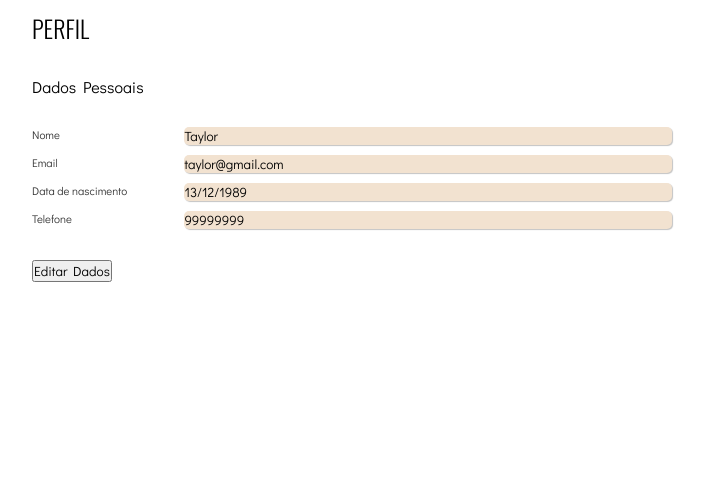
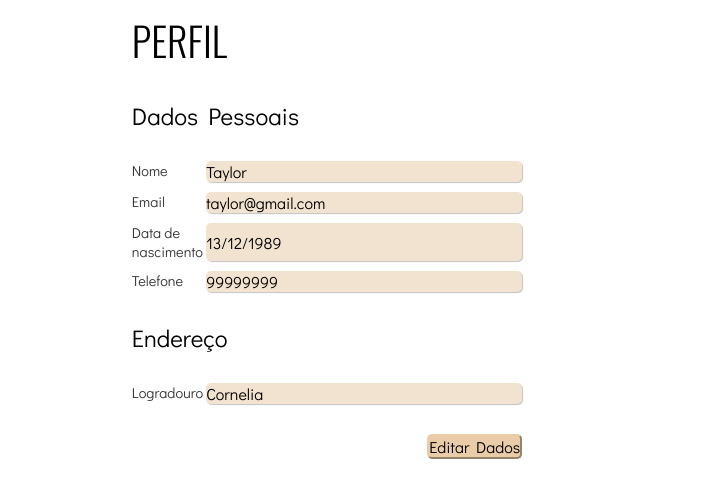
Before and after one commit to PedroGiacomin/life-joias, a React (Create React App) app: page /perfil in a window 1280 px wide. Shown: the top 498 px of the page, without its empty margins (288-992 px from the left). Built offline with nearby package versions, Linux system fonts and the light colour scheme.

Commit message:
Mudei um pouco as áreas de input e o botao de editar

```diff
--- a/src/pages/Perfil/Perfil.css
+++ b/src/pages/Perfil/Perfil.css
@@ -13,35 +13,36 @@
   display: flex;
   flex-direction: column;
   align-items: flex-start;
+  padding-left: 10%;
+  padding-right: 15%;
   width: 50vw;
 }
 
 /* Um grupo é nome do dado + dado*/
 .inputGroupPerfil{
   display: flex;
-  justify-content: space-between;
   padding-bottom: 10px;
 }
 
 .inputPerfil{
-  justify-self: flex-end;
-  width: 80%;
+  justify-self: flex-start;
+  width: 85%;
   background-color: #F2E2D0;
   border-style: inherit;
   border-radius: 5px;
   box-shadow:  1px 1px 1px #C4C4C4;
-
+  font-size: 1em;
 }
 
 .inputTipoPerfil{
-  font-size: 0.7em;
+  font-size: 0.9em;
   justify-self: flex-start;
   color: #343434;
-  width: 25%;
-
+  width: 20%;
 }
 
 .titlePerfil{
+  font-size: 2.5em;
   padding-top: 10px;
   padding-bottom: 30px;
   font-family: 'Oswald', sans-serif;
@@ -50,8 +51,7 @@
 }
 
 .subtitlePerfil{
-
-  font-size: 100%;
+  font-size: 1.5em;
   font-weight: lighter;
   padding-bottom: 20px;
 }
@@ -63,3 +63,12 @@
   padding-top: 10px;
   padding-bottom: 20px;
 }
+
+.botaoPerfil{
+  font-size: 1em;
+  align-self: flex-end;
+  background-color: #EACCA8;
+  border-color: #EACCA8;
+  box-shadow: inherit;
+  border-radius: 5px;
+}
--- a/src/pages/Perfil/Perfil.js
+++ b/src/pages/Perfil/Perfil.js
@@ -42,35 +42,14 @@ function Perfil(){
     )
   }
 
-  /** Grupo de input com 2 caixinhas*/
-  function complexInput(chave, valor){
 
-    return(
-    <>
-      <Form.Group className="mb-3" className="inputGroupPerfil">
-        <Form.Label className="inputTipoPerfil">{chave}</Form.Label>
-        <Form.Control
-          className="inputPerfil"
-          type="input"
-          defaultValue={valor}
-          readOnly={false}
-          plaintext
-        />
-        {/**Inserir aqui uma logica para liberar a escrita somente quando
-        o usuario clicar no botao de atualizar dados*/}
-      </Form.Group>
-    </>
-    )
-  }
 
   return(
     <div className="basePerfil">
       <div className="caixaPerfil">
         <h2 className="titlePerfil">Perfil</h2>
         <h3 className="subtitlePerfil">Dados Pessoais</h3>
-
         <Form className="formPerfil">
-
 
           {basicInput("Nome", pessoa.nome)}
           {basicInput("Email", pessoa.email)}
@@ -78,13 +57,14 @@ function Perfil(){
           {basicInput("Telefone", pessoa.telefone)}
         </Form>
 
+        <h3 className="subtitlePerfil">Endereço</h3>
+        <Form className="formPerfil">
+          {basicInput("Logradouro", pessoa.endereco.rua)}
+        </Form>
 
-        <div >
-          <Button variant="primary" type="submit" >
+        <Button className="botaoPerfil" variant="primary" size="lg">
           Editar Dados
-          </Button>
-        </div>
-
+        </Button>{' '}
 
       </div>
     </div>
```
Lines whose indentation alone changed are shown as unchanged.
